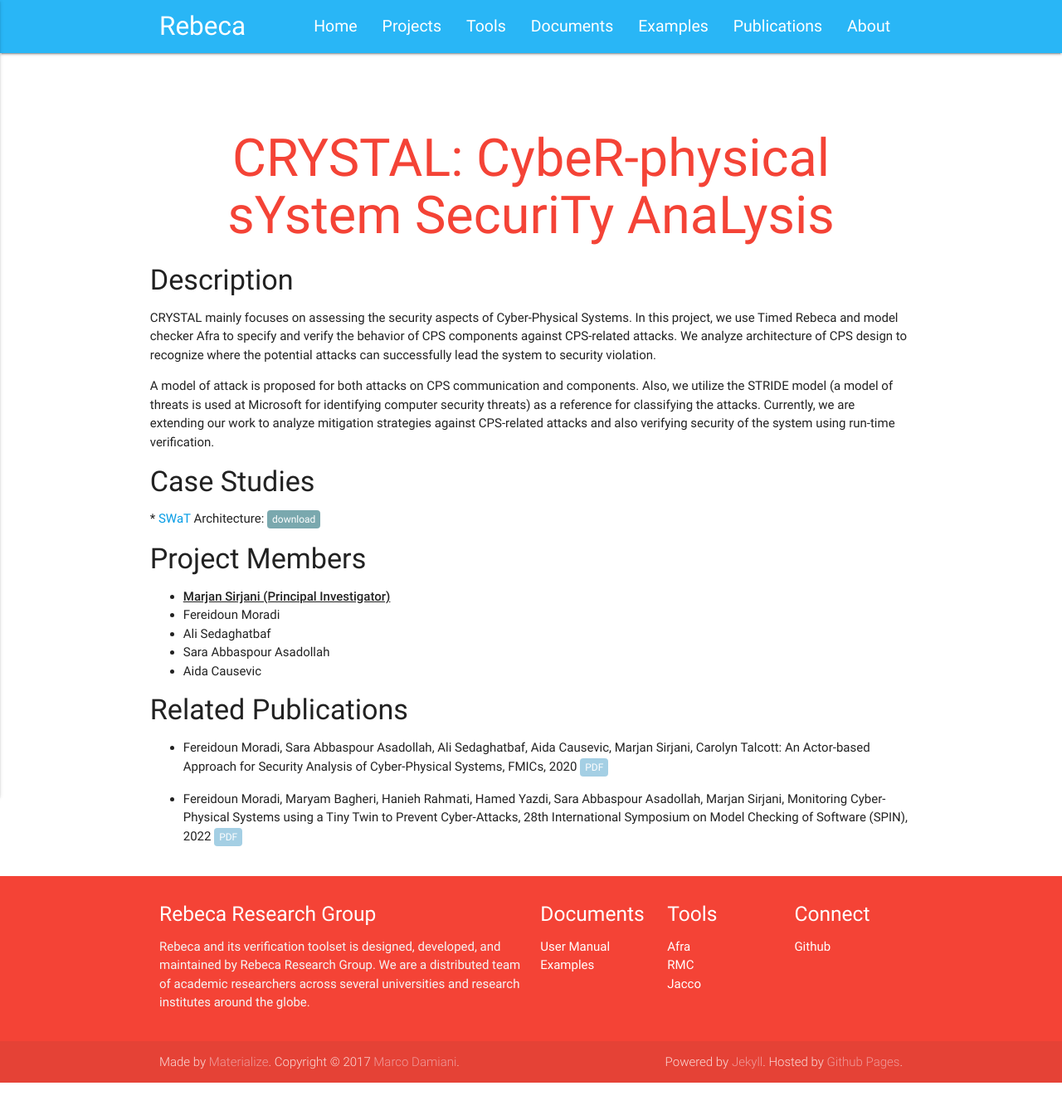
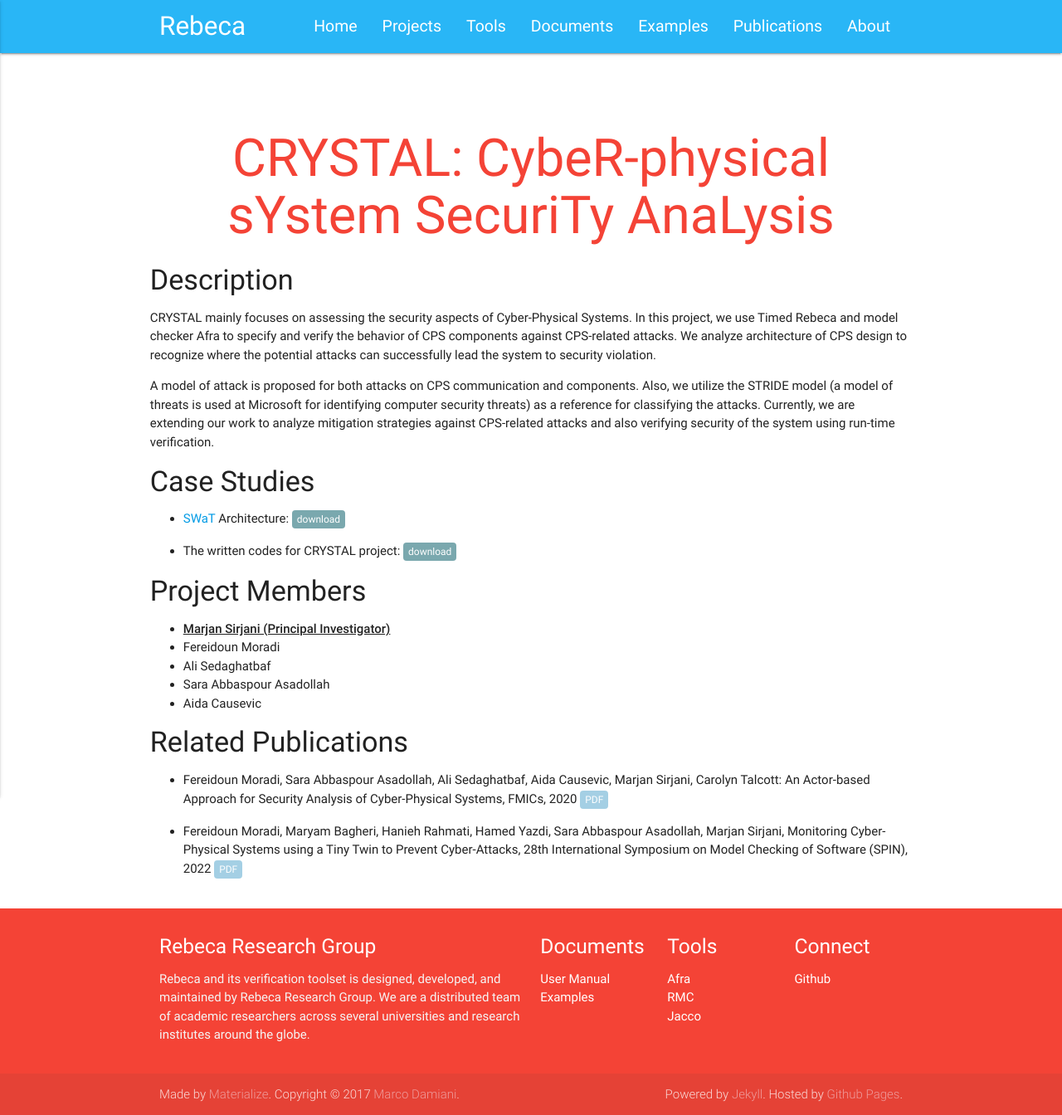
Before and after one commit to rebeca-lang/rebeca-lang.github.io, a Jekyll site: the page built from projects/CRYSTAL.md, in a window 1280 px wide. Shown: the whole page at 83% size. Built offline with Jekyll 4.4.1, drawn with Linux system fonts in a browser that asks for light colours; before the commit the page ends 1305 px from its top, so only the background shows below that.

Commit message:
Update CRYSTAL.md
A download link for the project codes

```diff
--- a/projects/CRYSTAL.md
+++ b/projects/CRYSTAL.md
@@ -11,8 +11,12 @@ CRYSTAL mainly focuses on assessing the security aspects of Cyber-Physical Syste
 A model of attack is proposed for both attacks on CPS communication and components. Also, we utilize the STRIDE model (a model of threats is used at Microsoft for identifying computer security threats) as a reference for classifying the attacks. Currently, we are extending our work to analyze mitigation strategies against CPS-related attacks and also verifying security of the system using run-time verification.
 
 #### Case Studies
-*[ SWaT ](https://itrust.sutd.edu.sg/testbeds/secure-water-treatment-swat/) Architecture:
+* [ SWaT ](https://itrust.sutd.edu.sg/testbeds/secure-water-treatment-swat/) Architecture:
 <a class="link link_download" href="https://github.com/fereidoun-moradi/SWaT-Rebeca-Model">download</a>
+
+* The written codes for CRYSTAL project:
+<a class="link link_download" href="https://github.com/rebeca-lang/rebeca-lang.github.io/blob/master/projects/Crystal%20Codes.zip">download</a>
+
 
 
 #### Project Members
```
